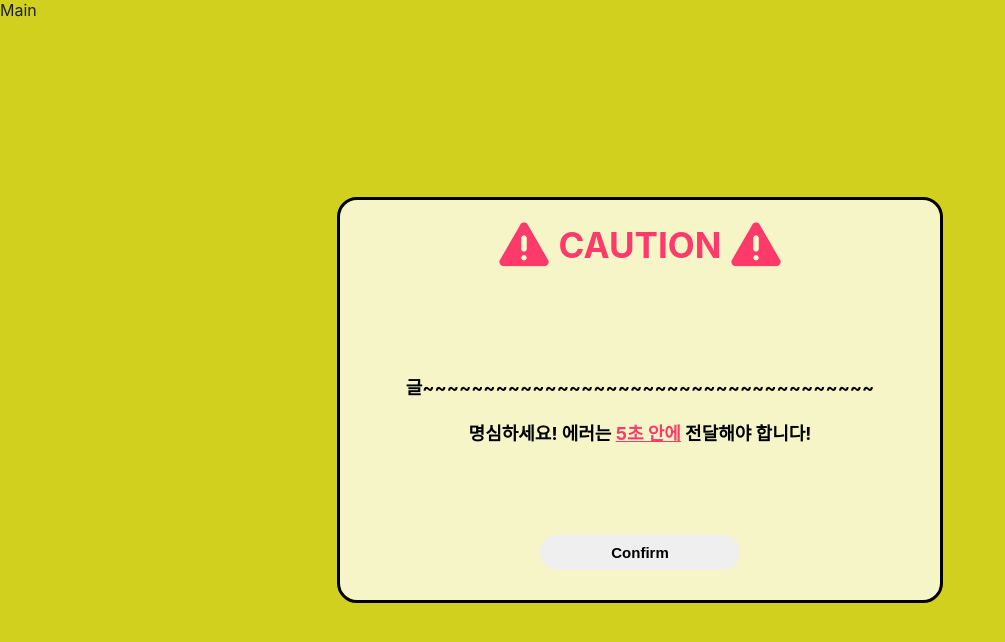
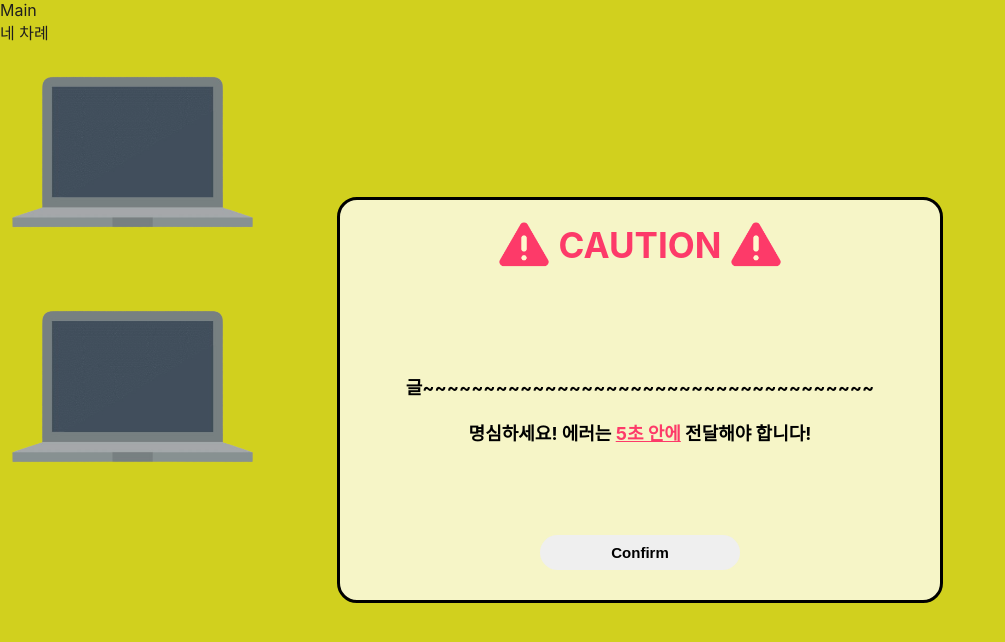
Before and after one commit to minzero31/madcamp-3week-frontend, a React (Create React App) app: page /login in a window 1280 px wide. Both pictures are taken after a click on the button "Login". Shown: the top 642 px of the page, without its empty margins (0-1005 px from the left). Built offline with nearby package versions, Linux system fonts and the light colour scheme; no server answers.

Commit message:
socket 통신#8

```diff
--- a/package.json
+++ b/package.json
@@ -11,6 +11,7 @@
     "react-dom": "^18.3.1",
     "react-router-dom": "^6.24.1",
     "react-scripts": "5.0.1",
+    "socket.io-client": "^4.7.5",
     "web-vitals": "^2.1.4"
   },
   "scripts": {
--- a/src/page/Main.js
+++ b/src/page/Main.js
@@ -1,11 +1,50 @@
-import React, { useState } from "react";
+import React, { useEffect, useState } from "react";
 import Modal from "./Modal";
+import computer from "../img/computer.png";
+import io from "socket.io-client";
+
+const socket = io("http://172.10.7.127");
 
 const Main = () => {
+  const [bombHolder, setBombHolder] = useState(null);
   const [isModalOn, setIsModalOn] = useState(true);
+
+  useEffect(() => {
+    socket.on("connect", () => {
+      console.log("Connected to server");
+    });
+
+    socket.on("bomb", (bombHolderId) => {
+      setBombHolder(bombHolderId);
+      console.log("Bomb is with: ", bombHolderId);
+    });
+
+    return () => {
+      socket.off("connect");
+      socket.off("bomb");
+    };
+  }, []);
+
+  const passBomb = () => {
+    setBombHolder("other");
+    socket.emit("pass_bomb");
+    console.log("Bomb is passed to the other player!");
+  };
+
   return (
     <div style={{ backgroundColor: "yellow", height: "100vh" }}>
       <div>Main</div>
+      <div>
+        {bombHolder === socket.id ? <div>내 차례</div> : <div>네 차례</div>}
+      </div>
+      <div>
+        <div>
+          <img style={{ width: "280px" }} onClick={passBomb} src={computer} />
+        </div>
+        <div>
+          <img style={{ width: "280px" }} onClick={passBomb} src={computer} />
+        </div>
+      </div>
       {isModalOn ? (
         <div
           style={{
--- a/src/page/Modal.js
+++ b/src/page/Modal.js
@@ -51,9 +51,23 @@ const Modal = ({ state }) => {
         />
       </div>
       {countDown ? (
-        <div style={{ display: "flex" }}>
-          <div>{countDown}</div>
-          <div>s</div>
+        <div
+          style={{
+            display: "flex",
+            flexDirection: "column",
+            alignItems: "center",
+            fontSize: "18px",
+            flexGrow: 0.7,
+            justifyContent: "center",
+            fontWeight: "bold",
+            gap: "20px",
+          }}
+        >
+          <div>게임이 시작됩니다.</div>
+          <div>
+            {countDown}
+            <b>s</b>
+          </div>
         </div>
       ) : (
         <div
```
Also changed, not shown: src/img/computer.png (added), 1 other file (tests, documents, lock files or other folders).
